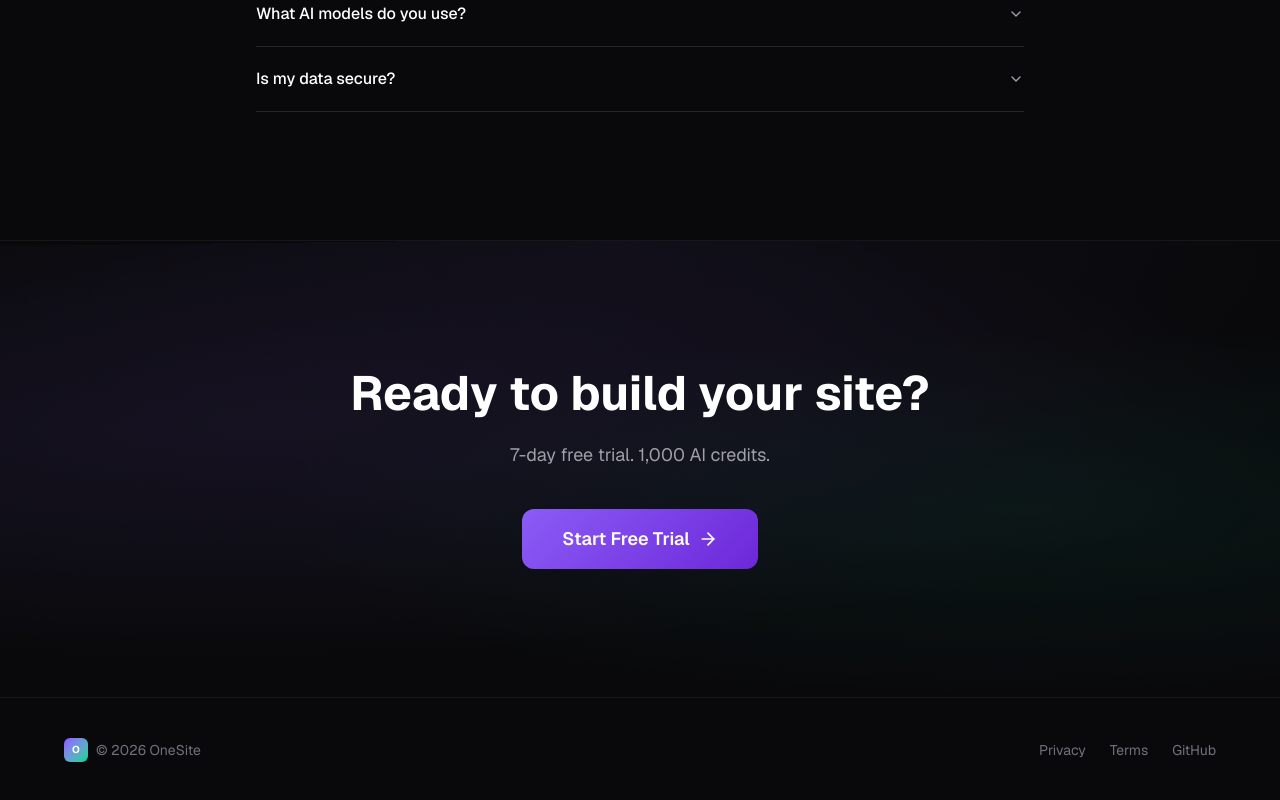
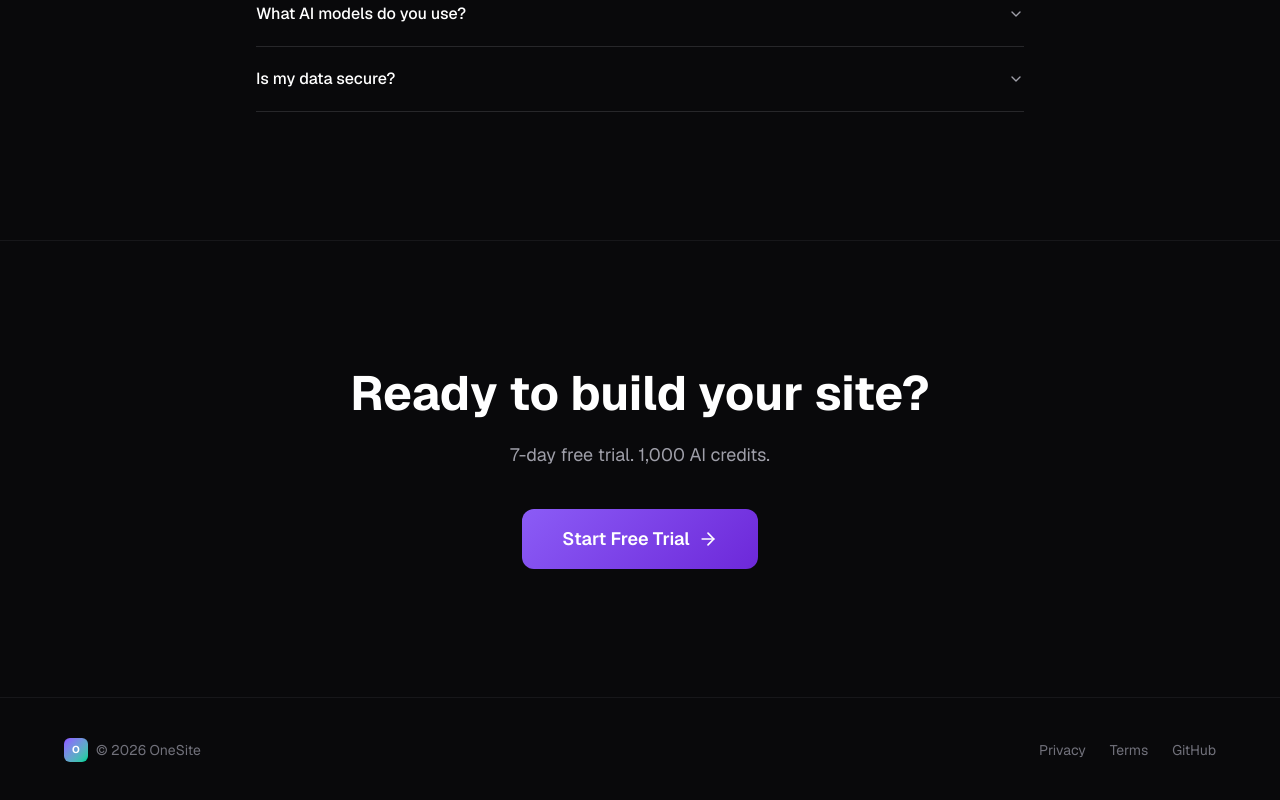
Before and after one commit to whg517/onesite-landing, a Next.js app: page / in a window 1280 px wide. Shown: the part 5210-6010 px from the top of the page. Built offline with nearby package versions, Linux system fonts and the light colour scheme.

Commit message:
fix: remove aurora-bg from CTA section to fix jarring color transition
aurora-bg (purple/green glow) was only appropriate at the page top (Hero).
In the mid-page CTA position it created a harsh transition between two
solid-black sections. Also removed the now-unnecessary z-10 wrapper.

```diff
--- a/src/app/page.tsx
+++ b/src/app/page.tsx
@@ -760,8 +760,8 @@ function CTA() {
   }, []);
 
   return (
-    <section className="aurora-bg px-6 py-32 border-t border-zinc-800/50">
-      <div className="relative z-10 max-w-3xl mx-auto text-center">
+    <section className="px-6 py-32 border-t border-zinc-800/50">
+      <div className="max-w-3xl mx-auto text-center">
         <h2 className="text-3xl md:text-5xl font-bold">
           Ready to build your site?
         </h2>
```
